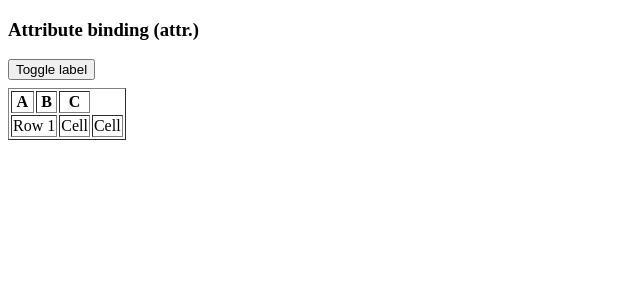
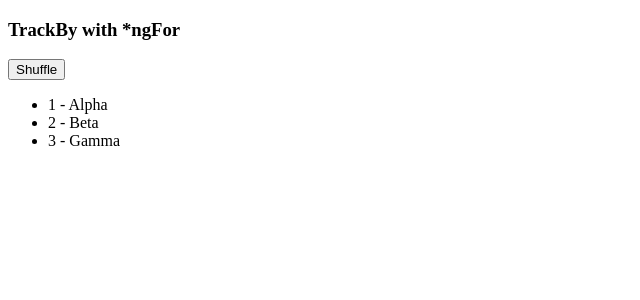
Before and after one commit to ajitoriginal/Angular, an Angular app in the folder my-angular-app/: page / in a window 1280 px wide. Shown: the top 300 px of the page, without its empty margins (0-640 px from the left). Built offline with nearby package versions, Linux system fonts and the light colour scheme.

Commit message:
tempaltes Trackby with *ngFor

```diff
--- a/my-angular-app/src/main.ts
+++ b/my-angular-app/src/main.ts
@@ -1,22 +1,29 @@
 import { bootstrapApplication } from '@angular/platform-browser';
 import { Component } from '@angular/core';
+import { CommonModule } from '@angular/common';
+
+type Item = { id: number; name: string };
 
 @Component({
   selector: 'app-root',
   standalone: true,
+  imports: [CommonModule],
   template: `
-    <h3>Attribute binding (attr.)</h3>
-    <button [attr.aria-label]="label" (click)="toggle()">Toggle label</button>
-    <table border="1" style="margin-top:8px">
-      <tr><th>A</th><th>B</th><th>C</th></tr>
-      <tr><td [attr.colspan]="wide ? 2 : 1">Row 1</td><td>Cell</td><td>Cell</td></tr>
-    </table>
+    <h3>TrackBy with *ngFor</h3>
+    <button (click)="shuffle()">Shuffle</button>
+    <ul>
+      <li *ngFor="let it of items; trackBy: trackById">{{ it.id }} - {{ it.name }}</li>
+    </ul>
   `
 })
 export class App {
-  wide = true;
-  get label() { return this.wide ? 'Table is wide' : 'Table is narrow'; }
-  toggle() { this.wide = !this.wide; }
+  items: Item[] = [
+    { id: 1, name: 'Alpha' },
+    { id: 2, name: 'Beta' },
+    { id: 3, name: 'Gamma' }
+  ];
+  shuffle(){ this.items = [...this.items].reverse(); }
+  trackById(_i: number, it: Item){ return it.id; }
 }
 
 bootstrapApplication(App);
```
Also changed, not shown: 1 other file (tests, documents, lock files or other folders).
